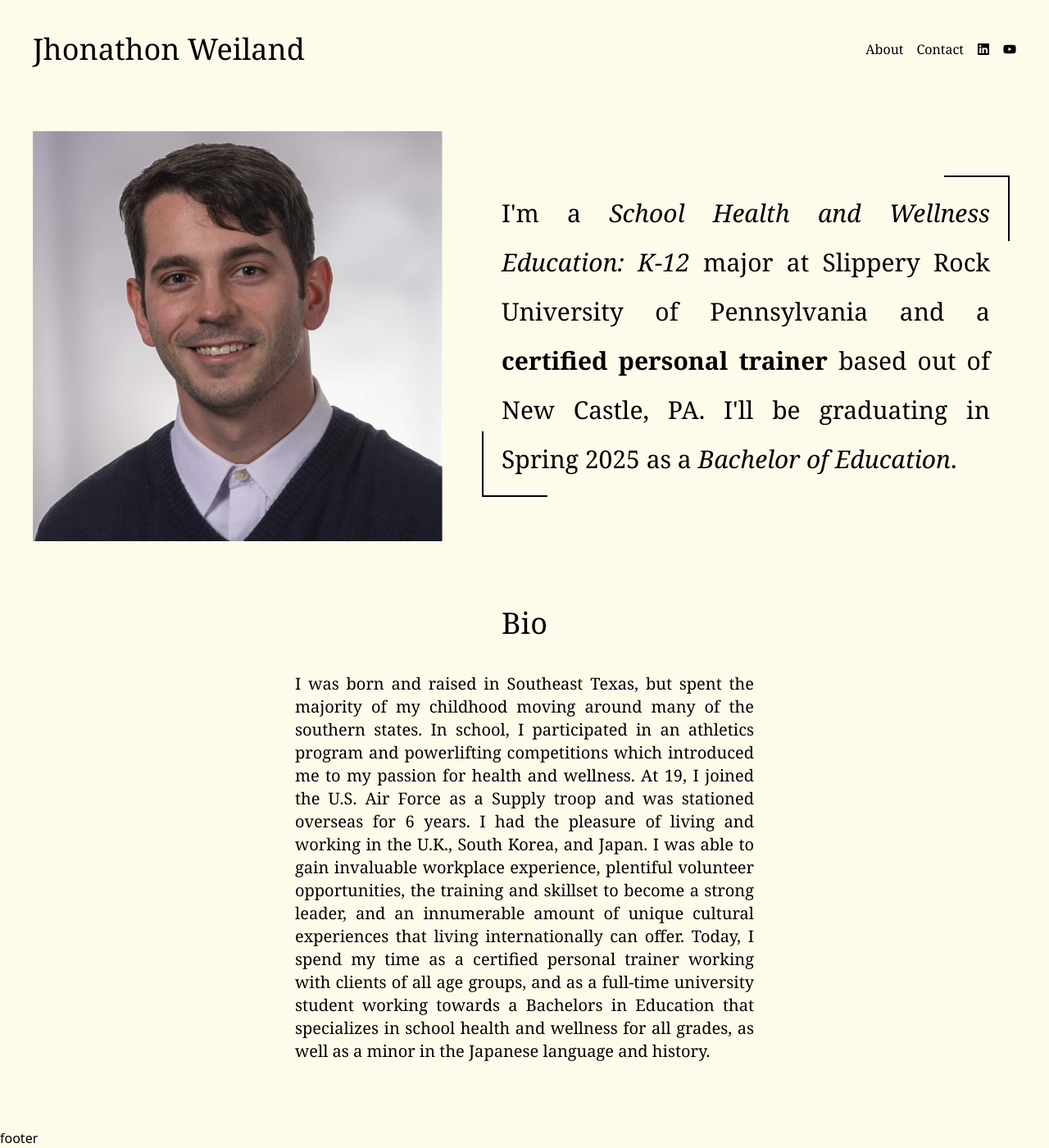
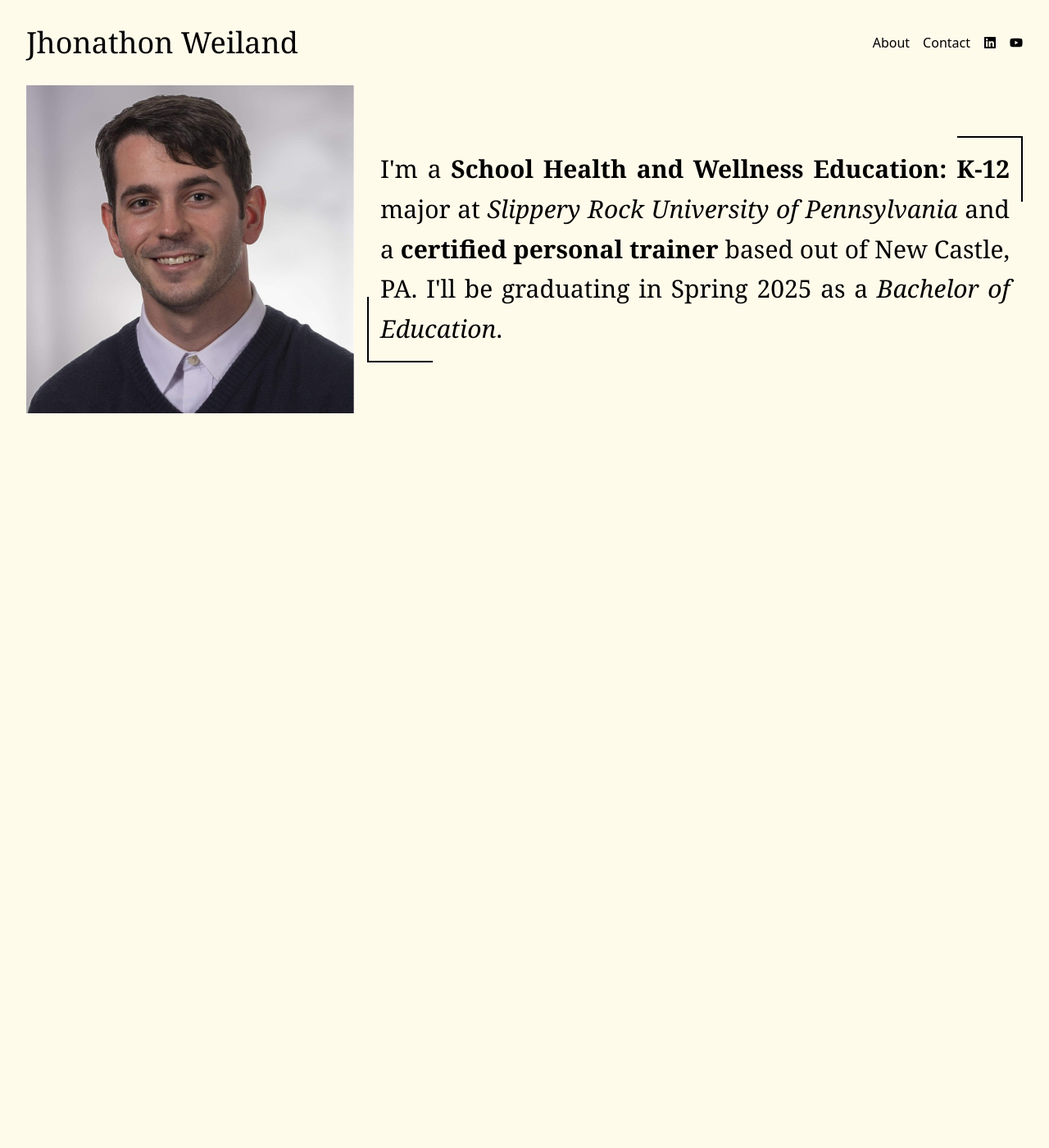
Before and after one commit to csfrey/jweilandportfolio, a Next.js app: page / in a window 1280 px wide. Shown: the whole page at 82% size. After the commit the page ends 800 px from the top, so only its background shows below. Built offline with nearby package versions, Linux system fonts and the light colour scheme.

Commit message:
rewrite for mobile-first

```diff
--- a/app/page.tsx
+++ b/app/page.tsx
@@ -4,75 +4,59 @@ import { FaYoutube } from "react-icons/fa";
 
 import "./cornerbox.css";
 
+// const Headline = () => (
+
+// );
+
 export default function Home() {
   return (
     <div>
-      <header className="font-serif md:p-10 md:flex p-6">
-        <div className="grow text-4xl md:pb-0 pb-2 justify-center">
-          Jhonathon Weiland
+      <header className="p-4 md:p-8 md:flex">
+        <div className="font-serif text-4xl text-center pb-4 md:text-left md:pb-0 md:grow">
+          <div className="flex flex-col justify-center">Jhonathon Weiland</div>
         </div>
-        <div className="flex space-x-4">
-          <a className="flex flex-col justify-center">About</a>
-          <a className="flex flex-col justify-center">Contact</a>
-          <a className="flex flex-col justify-center">
+        <div className="flex justify-center space-x-12 md:space-x-4">
+          <a href="#about" className="flex flex-col justify-center">
+            About
+          </a>
+          <a href="#contact" className="flex flex-col justify-center">
+            Contact
+          </a>
+          <a href="" className="flex flex-col justify-center">
             <FaLinkedin />
           </a>
-          <a className="flex flex-col justify-center">
+          <a href="" className="flex flex-col justify-center">
             <FaYoutube />
           </a>
         </div>
       </header>
-      <main className="p-10">
-        <div className="xl:flex gap-10">
-          <div className="xl:flex-none flex justify-center ">
-            <Image
-              className="lg:pb-0 pb-4"
-              src="/images/headshot.png"
-              alt="headshot"
-              width={500}
-              height={500}
-            />
-          </div>
-          <div className="flex flex-col justify-center">
-            <div className="m-2 px-6 py-4 cornerbox">
-              <div className="font-serif md:text-3xl text-xl md:leading-loose text-justify leading-loose">
-                I&apos;m a <i>School Health and Wellness Education: K-12</i>{" "}
-                major at Slippery Rock University of Pennsylvania and a{" "}
-                <strong>certified personal trainer</strong> based out of New
-                Castle, PA. I&apos;ll be graduating in Spring 2025 as a{" "}
-                <i>Bachelor of Education</i>.
-              </div>
-            </div>
-          </div>
-        </div>
+      <main className="px-8 flex flex-col md:flex-row md:justify-center md:space-x-4 ">
+        <Image
+          className="mx-auto mb-4 md:hidden lg:block lg:mx-0 lg:mb-0"
+          src="/images/headshot.png"
+          alt="headshot"
+          width={400}
+          height={400}
+        />
+        <Image
+          className="hidden md:block lg:hidden"
+          src="/images/headshot.png"
+          alt="headshot"
+          width={300}
+          height={300}
+        />
 
-        <div className="p-10">
-          <div className="p-10 flex justify-center">
-            <div className="font-serif text-4xl">Bio</div>
-          </div>
-          <div className="flex justify-center">
-            <div className=" font-serif text-justify w-1/2 text-xl">
-              I was born and raised in Southeast Texas, but spent the majority
-              of my childhood moving around many of the southern states. In
-              school, I participated in an athletics program and powerlifting
-              competitions which introduced me to my passion for health and
-              wellness. At 19, I joined the U.S. Air Force as a Supply troop and
-              was stationed overseas for 6 years. I had the pleasure of living
-              and working in the U.K., South Korea, and Japan. I was able to
-              gain invaluable workplace experience, plentiful volunteer
-              opportunities, the training and skillset to become a strong
-              leader, and an innumerable amount of unique cultural experiences
-              that living internationally can offer. Today, I spend my time as a
-              certified personal trainer working with clients of all age groups,
-              and as a full-time university student working towards a Bachelors
-              in Education that specializes in school health and wellness for
-              all grades, as well as a minor in the Japanese language and
-              history.
-            </div>
+        <div className="md:flex md:flex-col md:justify-center md:w-[372px] lg:grow">
+          <div className="cornerbox font-serif text-lg text-justify leading-relaxed p-4 md:text-xl md:leading-relaxed lg:text-3xl lg:leading-relaxed">
+            I'm a <strong>School Health and Wellness Education: K-12</strong>{" "}
+            major at <i>Slippery Rock University of Pennsylvania</i> and a{" "}
+            <strong>certified personal trainer</strong> based out of New Castle,
+            PA. I'll be graduating in Spring 2025 as a{" "}
+            <i>Bachelor of Education</i>.
           </div>
         </div>
       </main>
-      <footer>footer</footer>
+      <footer></footer>
     </div>
   );
 }
```
